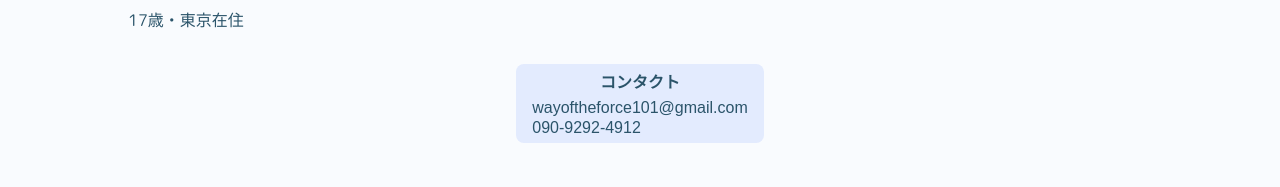
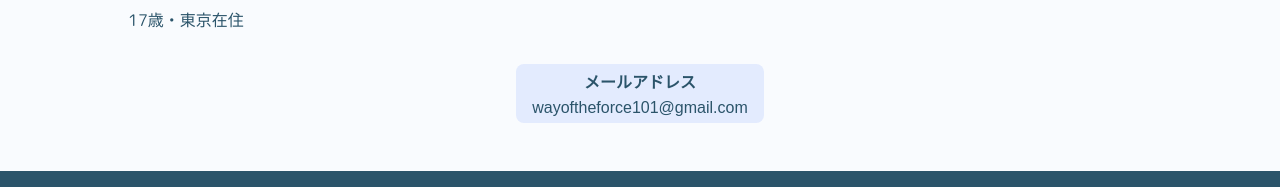
Before and after one commit to Rin101/jantore_website, a Next.js app: page /about-us in a window 1280 px wide. Shown: the part 354-541 px from the top of the page. Built offline with nearby package versions, Linux system fonts and the light colour scheme.

Commit message:
editedAboutUs

```diff
--- a/pages/about-us.js
+++ b/pages/about-us.js
@@ -39,9 +39,8 @@ export default function About() {
                 <p className={styles.myInfo}>{ getAge() }歳・東京在住</p>
             </div>
             <div className={styles.contact}>
-                <p className={styles.contactText}>コンタクト</p>
+                <p className={styles.contactText}>メールアドレス</p>
                 <p className={styles.contactInfo}>wayoftheforce101@gmail.com</p>
-                <p className={styles.contactInfo}>090-9292-4912</p>
                 {/* <p>portfolio: <a href='https://rin-portfolio.vercel.app/'>rin-portfolio.vercell.app</a></p> */}
             </div>
         </div>
```
